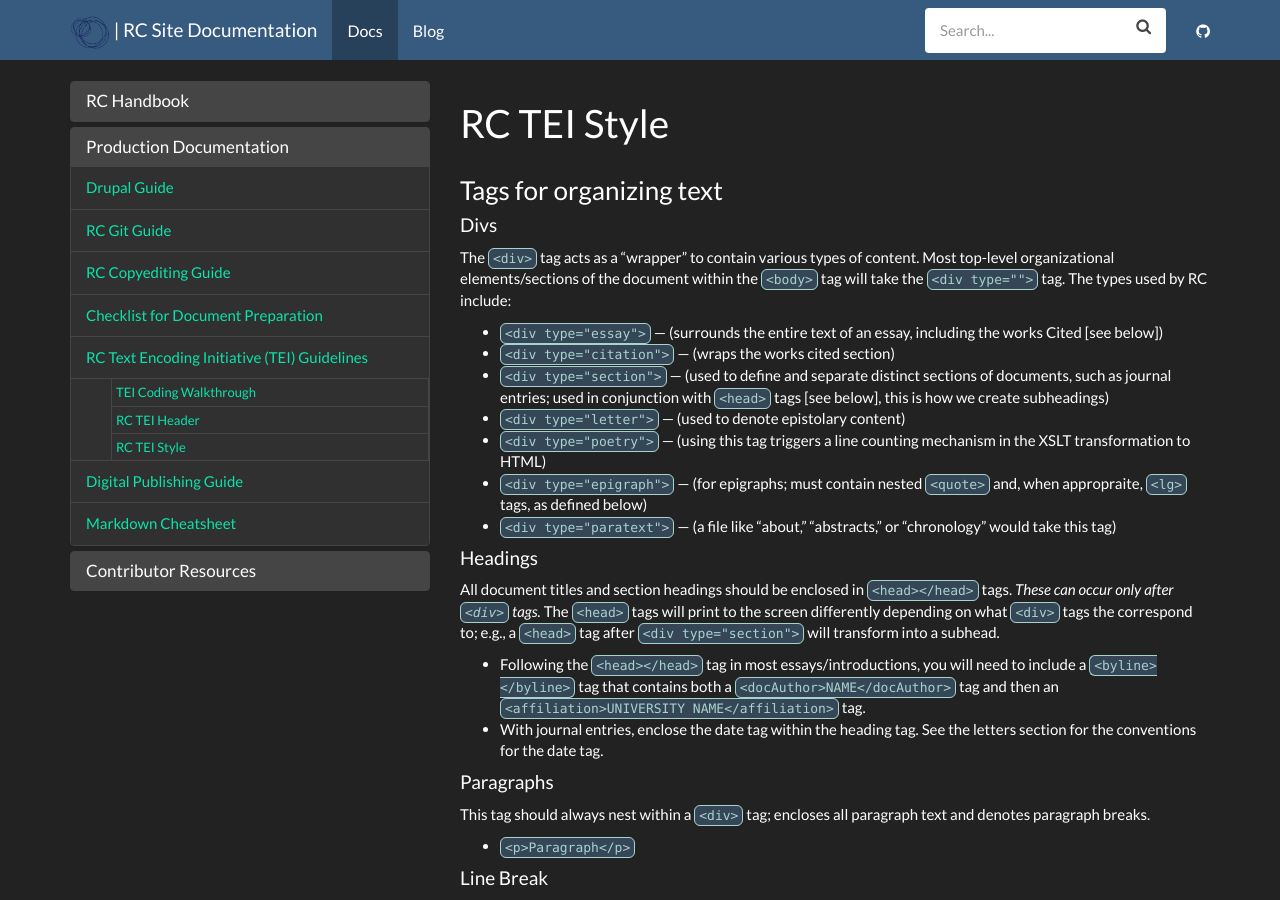
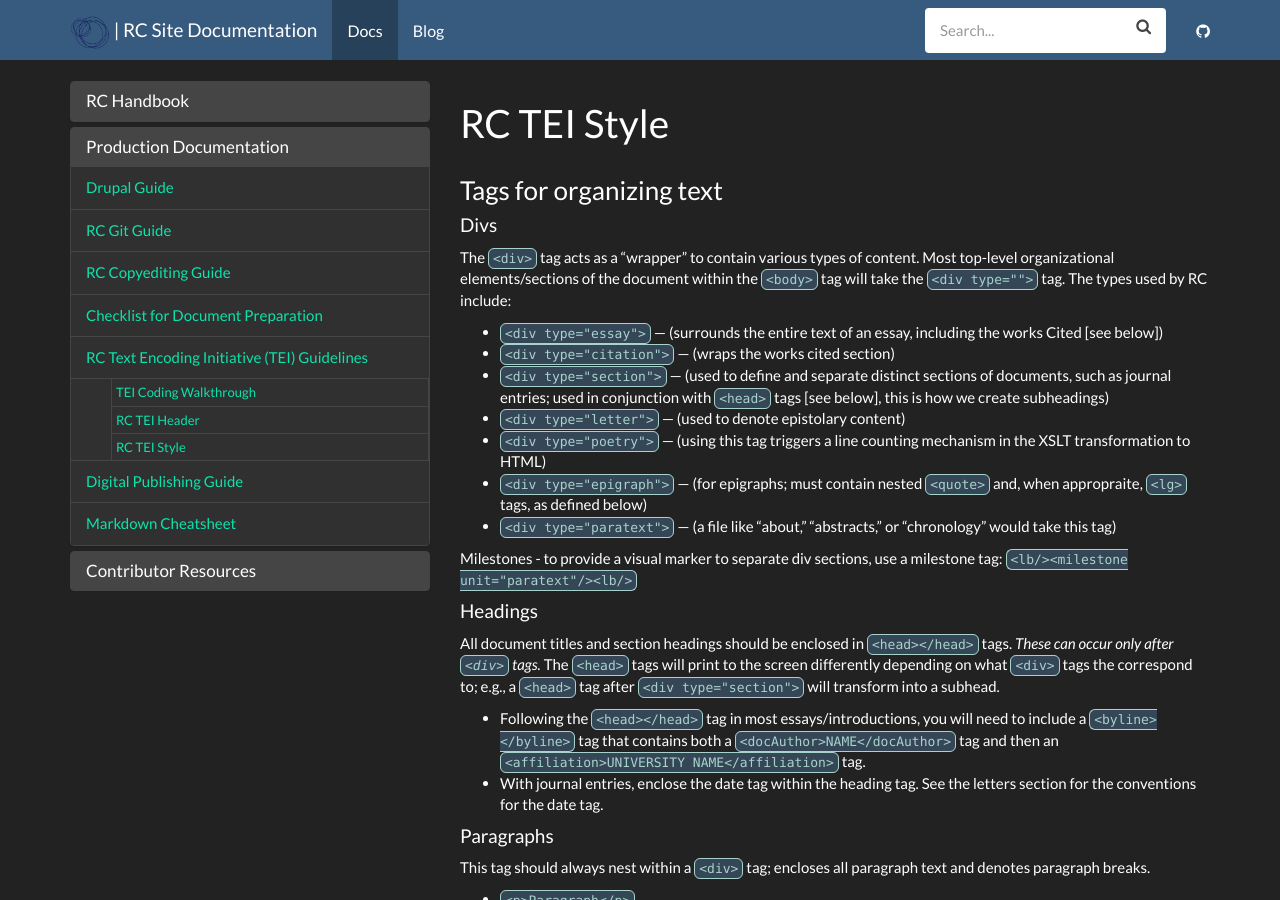
Before and after one commit to steve-kasica/romanticcircles.github.io, a Jekyll site: the page built from _docs/production-documentation/subsection/rc-tei-style.md, in a window 1280 px wide and 900 px high. Built offline with Jekyll 4.4.1, drawn with Linux system fonts in a browser that asks for light colours.

Commit message:
added milestone tag to tei guide

```diff
--- a/_docs/production-documentation/subsection/rc-tei-style.md
+++ b/_docs/production-documentation/subsection/rc-tei-style.md
@@ -16,6 +16,8 @@ The `<div>` tag acts as a “wrapper” to contain various types of content. Mos
 - `<div type="poetry">` — (using this tag triggers a line counting mechanism in the XSLT transformation to HTML)
 - `<div type="epigraph">` — (for epigraphs; must contain nested `<quote>` and, when appropraite, `<lg>` tags, as defined below)
 - `<div type="paratext">` — (a file like “about,” “abstracts,” or “chronology” would take this tag)
+
+Milestones - to provide a visual marker to separate div sections, use a milestone tag: `<lb/><milestone unit="paratext"/><lb/>`
 
 #### Headings
 
```
